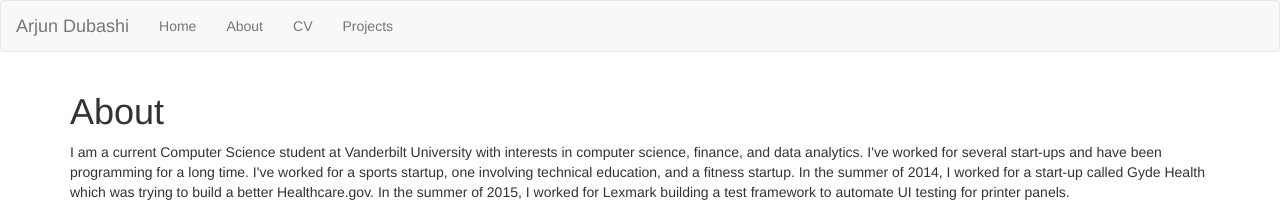
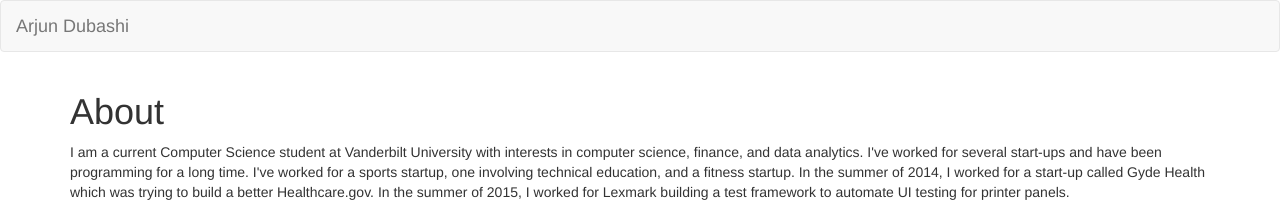
Before and after one commit to adubashi/adubashi.github.io, a Jekyll site: the page built from about/index.html, in a window 1280 px wide. Shown: the top 210 px of the page. Built offline with Jekyll 4.4.1, drawn with Linux system fonts in a browser that asks for light colours.

Commit message:
Update default.html

```diff
--- a/_layouts/default.html
+++ b/_layouts/default.html
@@ -9,10 +9,6 @@
 			<nav class="navbar navbar-default">
 	    		<ul class="nav navbar-nav">
 	    			<a class="navbar-brand" href="#">Arjun Dubashi</a>
-	        		<li><a href="/">Home</a></li>
-		        	<li><a href="/about">About</a></li>
-	        		<li><a href="/cv">CV</a></li>
-	        		<li><a href="/projects">Projects</a></li>
 	    		</ul>
 			</nav>
 			<div class="container">
```
